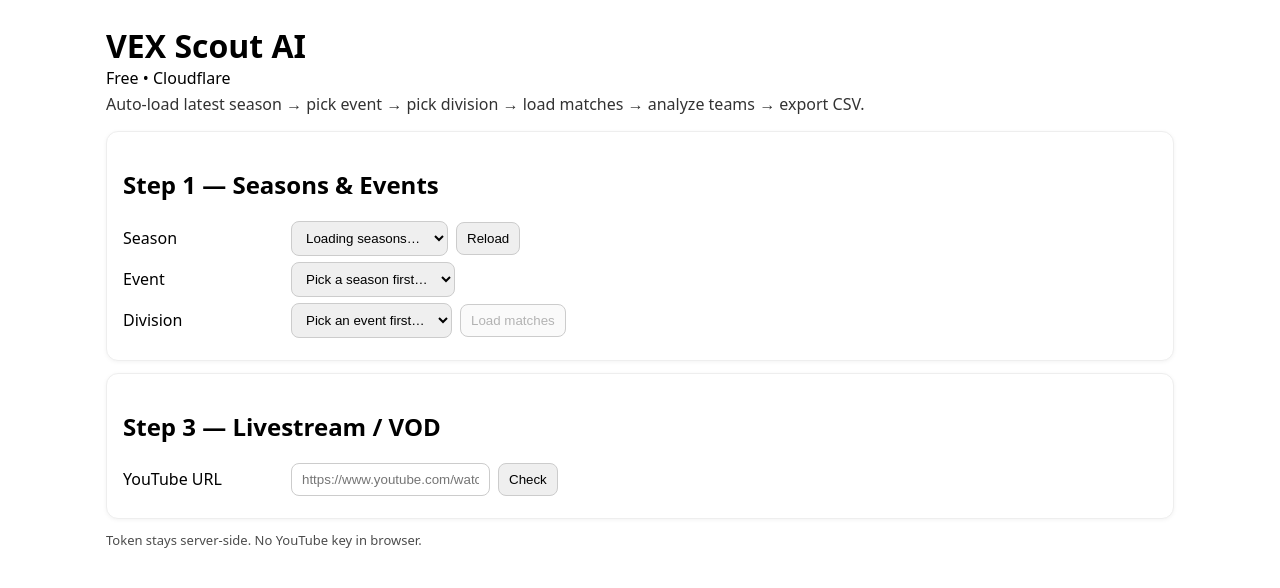
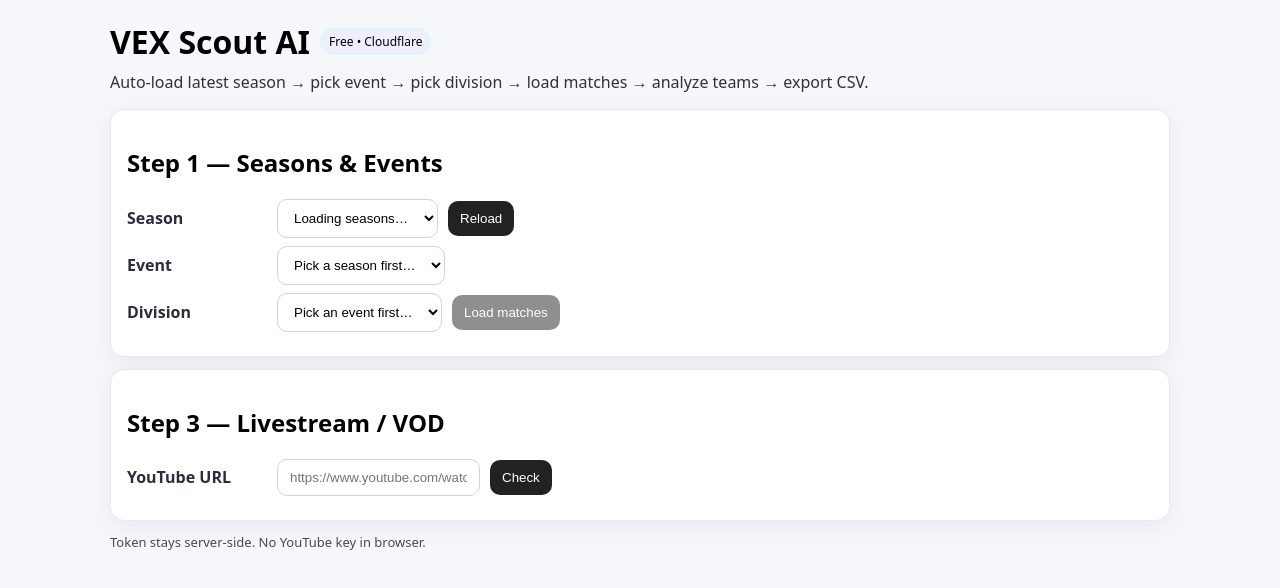
Before and after one commit to ScientificIceStorm/vex-scout-ai, a plain HTML site: page index.html in a window 1280 px wide. Drawn offline with Linux system fonts and the light colour scheme.

Commit message:
Update styles.css

```diff
--- a/styles.css
+++ b/styles.css
@@ -1,12 +1,15 @@
-*{box-sizing:border-box} body{margin:0;font:16px system-ui,Segoe UI,Roboto,Helvetica,Arial}
-.wrap{max-width:1100px;margin:0 auto;padding:16px}
-h1{margin:8px 0 0} .sub{opacity:.8;margin:4px 0 16px}
-.card{background:#fff;border:1px solid #eee;border-radius:12px;padding:16px;margin:12px 0;box-shadow:0 1px 4px rgba(0,0,0,.05)}
-.row{display:flex;gap:8px;align-items:center;margin:6px 0;flex-wrap:wrap}
-label{min-width:160px}
-input,select,button{padding:8px 10px;border:1px solid #ccc;border-radius:8px}
-button{cursor:pointer}
+*{box-sizing:border-box} body{margin:0;background:#f6f7fb;font:16px system-ui,Segoe UI,Roboto,Helvetica,Arial}
+.wrap{max-width:1100px;margin:0 auto;padding:20px}
+.top{display:flex;align-items:center;gap:10px}
+h1{margin:0} .tag{background:#eef;border:1px solid #cfe;padding:4px 8px;border-radius:999px;font-size:12px}
+.sub{opacity:.8;margin:8px 0 16px}
+.card{background:#fff;border:1px solid #e6e7ef;border-radius:14px;padding:16px;margin:12px 0;box-shadow:0 6px 24px rgba(18,20,31,.06)}
+.row{display:flex;gap:10px;align-items:center;margin:8px 0;flex-wrap:wrap}
+label{min-width:140px;font-weight:600;color:#2a2d3a}
+input,select,button{padding:10px 12px;border:1px solid #cfd2e3;border-radius:10px;background:#fff}
+button{cursor:pointer;background:#222;color:#fff;border:none}
+button[disabled]{opacity:.5;cursor:not-allowed}
 .grid{width:100%;border-collapse:collapse}
-.grid th,.grid td{border-top:1px solid #eee;padding:8px;vertical-align:middle}
+.grid th,.grid td{border-top:1px solid #eee;padding:10px;vertical-align:middle}
 .grid thead th{border-top:none;background:#fafafa;text-align:left}
 .mini{opacity:.7;font-size:13px;margin-top:6px}
```
